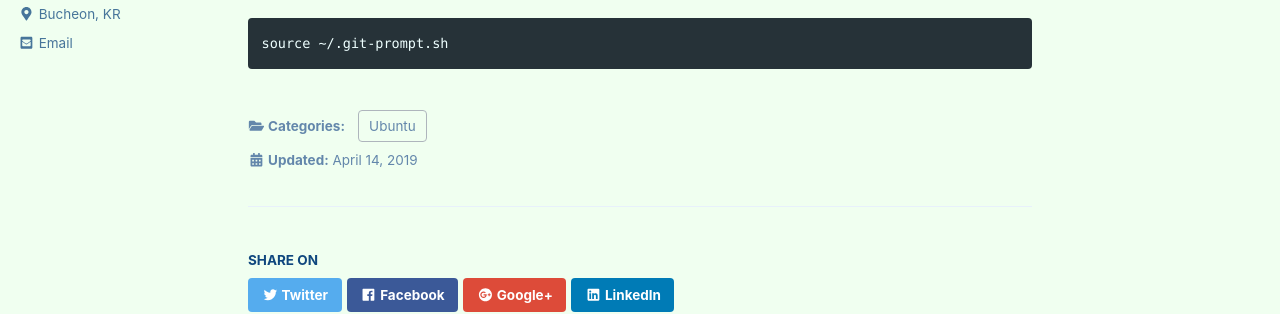
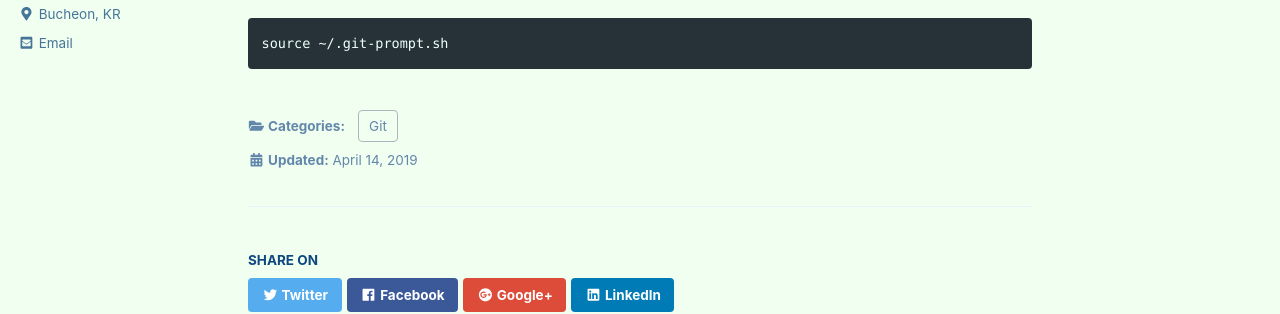
Before and after one commit to unipark00/tekrepo, a Jekyll site: the page built from _posts/2019-04-14-show-git-branch-on-shell-prompt.md, in a window 1280 px wide and 900 px high, scrolled down 627 px. Shown: the part 142-456 px from the top of the window. Built offline with Jekyll 4.4.1, drawn with Linux system fonts in a browser that asks for light colours; cached includes are drawn as plain includes.

Commit message:
Update 2019-04-14-show-git-branch-on-shell-prompt.md

```diff
--- a/_posts/2019-04-14-show-git-branch-on-shell-prompt.md
+++ b/_posts/2019-04-14-show-git-branch-on-shell-prompt.md
@@ -2,7 +2,7 @@
 title: "Show git branch on shell prompt"
 search: false
 categories:
-  - Ubuntu
+  - Git
 last_modified_at: 2019-04-14T10:00+09:00
 toc: false
 ---
```
